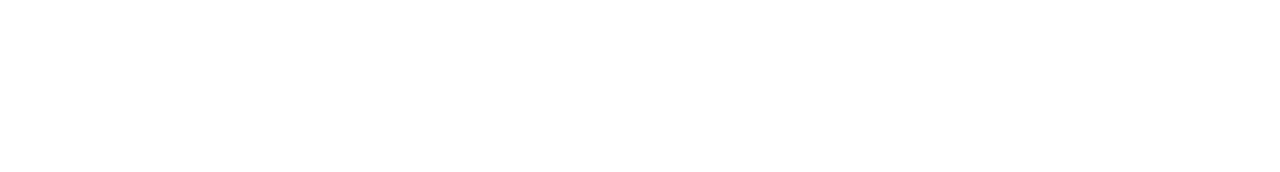
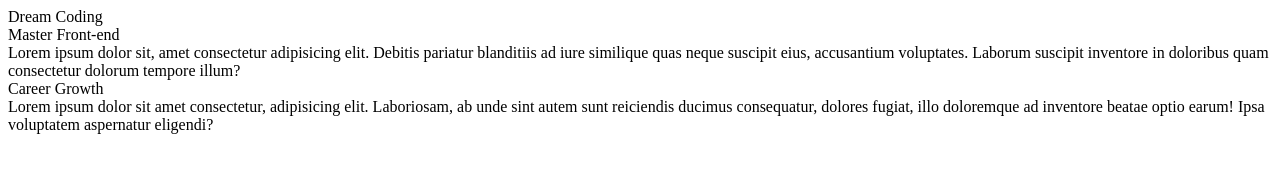
Before and after one commit to SungJunEun/responsiveunit, a plain HTML site: page index.html in a window 1280 px wide. Drawn offline with Linux system fonts and the light colour scheme.

Commit message:
html done

```diff
--- a/index.html
+++ b/index.html
@@ -8,5 +8,24 @@
   </head>
   <body>
     <script src="script.js"></script>
+    <header>
+      Dream Coding
+    </header>
+    <div class="one">
+      <div class="title">
+        Master Front-end
+      </div>
+      <section class = "section">
+        Lorem ipsum dolor sit, amet consectetur adipisicing elit. Debitis pariatur blanditiis ad iure similique quas neque suscipit eius, accusantium voluptates. Laborum suscipit inventore in doloribus quam consectetur dolorum tempore illum?
+      </section>
+    </div>
+    <div class="two">
+      <div class="title">
+        Career Growth
+      </div>
+      <section class = "section">
+        Lorem ipsum dolor sit amet consectetur, adipisicing elit. Laboriosam, ab unde sint autem sunt reiciendis ducimus consequatur, dolores fugiat, illo doloremque ad inventore beatae optio earum! Ipsa voluptatem aspernatur eligendi?
+      </section>
+    </div>
   </body>
 </html>
```
